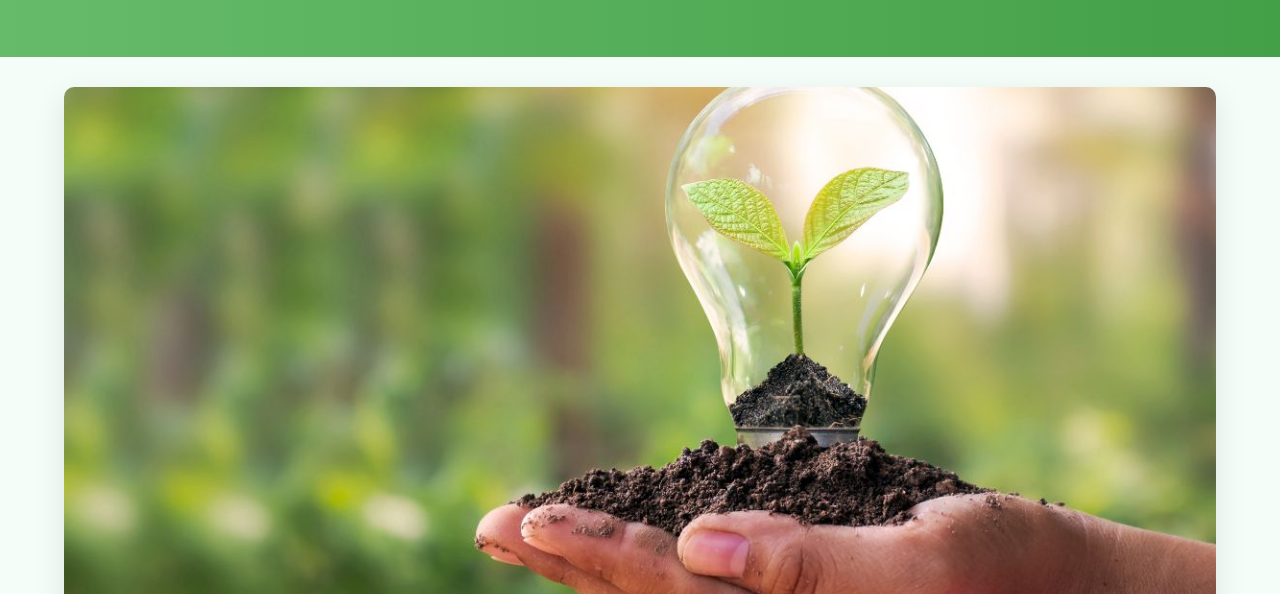
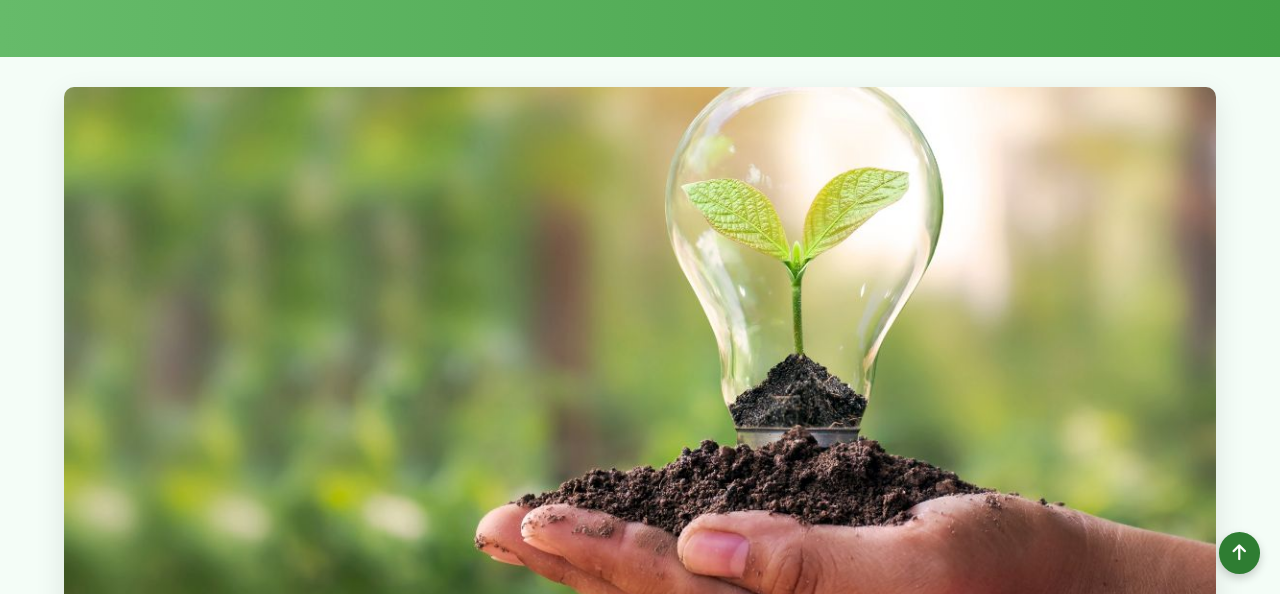
Before and after one commit to aybrice/ODD-EM, a plain HTML site: page index.html in a window 1280 px wide. Shown: the part 206-800 px from the top of the page. Drawn offline with Linux system fonts and the light colour scheme.

Commit message:
Add files via upload

```diff
--- a/index.html
+++ b/index.html
@@ -21,6 +21,9 @@
     }
 
     header {
+      position: sticky;
+      top: 0;
+      z-index: 1000;
       display: flex;
       justify-content: space-between;
       align-items: center;
@@ -105,9 +108,10 @@
 
     .odd-list {
       display: grid;
-      grid-template-columns: 1fr 1fr;
+      grid-template-columns: repeat(auto-fit, minmax(350px, 1fr));
       gap: 25px;
       margin-top: 30px;
+      justify-items: center;
     }
 
     .odd {
@@ -119,7 +123,8 @@
       align-items: center;
       gap: 15px;
       box-shadow: 0 5px 15px rgba(0, 0, 0, 0.05);
-      animation: fadeInUp 1s ease;
+      width: 100%;
+      max-width: 550px;
     }
 
     .odd img {
@@ -177,14 +182,35 @@
       margin-top: 60px;
     }
 
+    .back-to-top {
+      position: fixed;
+      bottom: 20px;
+      right: 20px;
+      background: #2e7d32;
+      color: white;
+      padding: 12px 14px;
+      border-radius: 50%;
+      font-size: 18px;
+      box-shadow: 0 4px 10px rgba(0,0,0,0.2);
+      text-decoration: none;
+      display: flex;
+      align-items: center;
+      justify-content: center;
+    }
+
     @keyframes fadeIn {
       0% { opacity: 0; transform: translateY(-20px); }
       100% { opacity: 1; transform: translateY(0); }
     }
-
-    @keyframes fadeInUp {
-      0% { opacity: 0; transform: translateY(20px); }
-      100% { opacity: 1; transform: translateY(0); }
+    /* Animation fade-in */
+    .fade-in {
+        opacity: 0;
+        transform: translateY(20px);
+        transition: opacity 0.6s ease-out, transform 0.6s ease-out;
+    }
+    .fade-in.visible {
+    opacity: 1;
+    transform: translateY(0);
     }
   </style>
 </head>
@@ -205,23 +231,23 @@
     </nav>
   </header>
 
-  <section class="hero">
+  <section class="hero fade-in">
     <h1>Mise en place de potagers dans les écoles de Saint-Pierre</h1>
     <p>Déployer le développement durable à l’échelle d’une collectivité territoriale</p>
   </section>
 
-  <div class="image-container">
+  <div class="image-container fade-in">
     <img src="images/plante-main.jpg" alt="Plante dans une main">
     <p style="margin-top: 10px; color: #555; font-size: 0.9em;">https://www.beart.fr/les-3-piliers-du-developpement-durable/</p>
   </div>
 
-  <section class="section" id="objectif">
+  <section class="section fade-in" id="objectif">
     <h2>Objectif du projet :</h2>
     <p style="font-weight: bold; margin-bottom: 10px;">Comment la mise en place de potagers communs dans les écoles primaires de Saint-Pierre peut-elle sensibiliser les élèves au développement durable tout en renforçant leur lien avec l’environnement et la communauté locale ?</p>
     <p>L’objectif serait de mettre un petit potager commun dans les écoles, afin de faire découvrir aux enfants plusieurs thématiques telles que :</p>
   </section>
 
-  <section class="section" id="odd">
+  <section class="section fade-in" id="odd">
     <h2>Objectifs de Développement Durable (ODD)</h2>
     <div class="odd-list">
       <div class="odd">
@@ -243,7 +269,7 @@
     </div>
   </section>
 
-  <section class="video-section" id="ressources">
+  <section class="video-section fade-in" id="ressources">
     <h2>Interview Germi'acteurs - À venir</h2>
     <div class="video-container">
       <div class="video-frame">
@@ -258,5 +284,30 @@
   <footer>
     <p>© 2025 - Projet BUT2 • Maylis Jacquemond, Emma Burel</p>
   </footer>
+
+  <a href="#" class="back-to-top" title="Retour en haut"><i class="fas fa-arrow-up"></i></a>
+<script>
+document.addEventListener('DOMContentLoaded', () => {
+  const faders = document.querySelectorAll('.fade-in');
+  const options = {
+    root: null,
+    threshold: 0,
+    rootMargin: '0px 0px -100px 0px'
+  };
+
+  const observer = new IntersectionObserver((entries) => {
+    entries.forEach(entry => {
+      if (entry.isIntersecting) {
+        entry.target.classList.add('visible');
+      } else {
+        entry.target.classList.remove('visible');
+      }
+    });
+  }, options);
+
+  faders.forEach(el => observer.observe(el));
+});
+</script>
+
 </body>
 </html>
```
